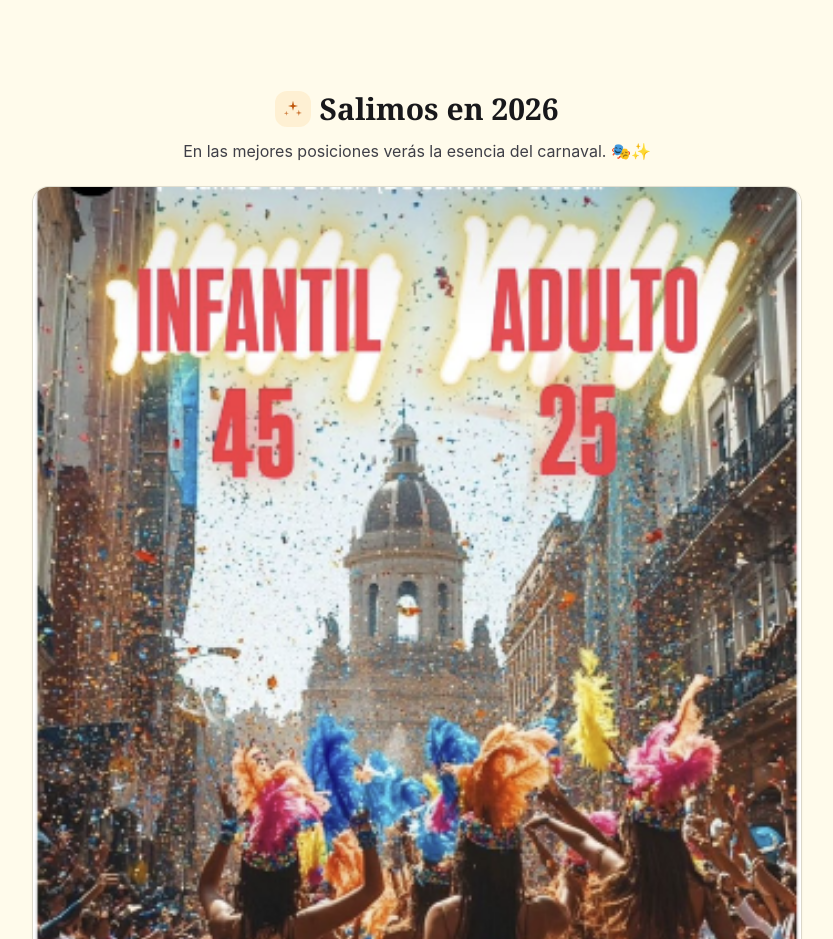
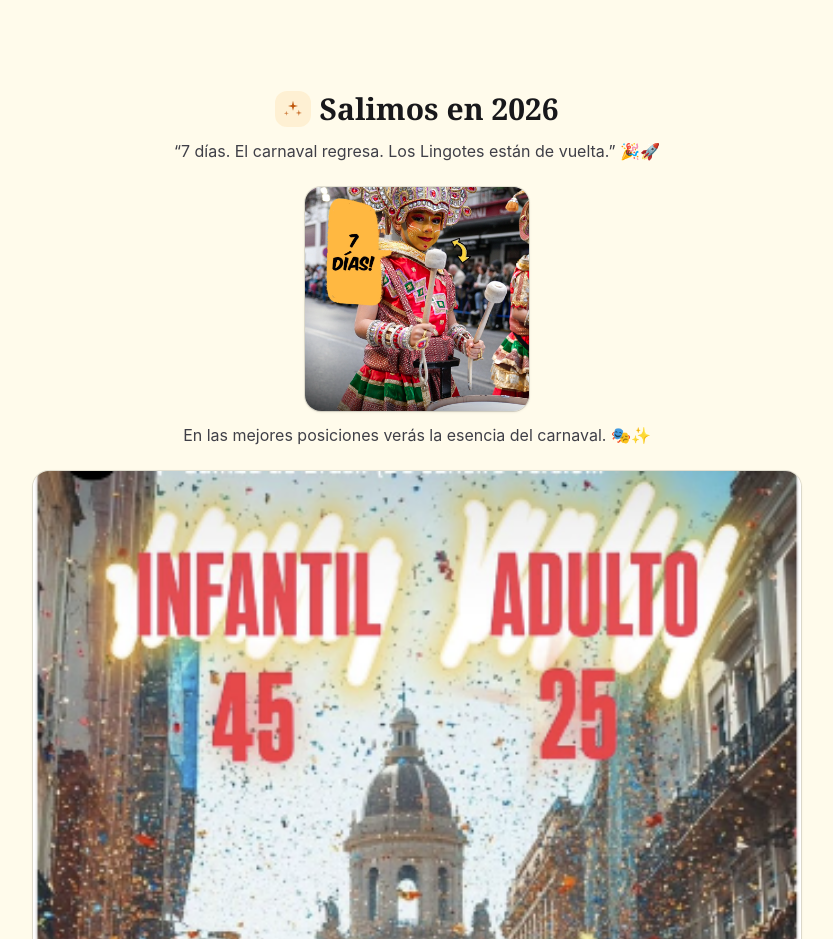
Before and after one commit to JavyProgrameitor/los-lingotes-web, an Astro site: page / in a window 1280 px wide. Shown: the part 1100-2039 px from the top of the page, without its empty margins (223-1056 px from the left). Built offline with nearby package versions, Linux system fonts and the light colour scheme; Astro itself is replaced by a stand-in of ours.

Commit message:
New commit only seven days.

```diff
--- a/src/components/MusicCarnaval.astro
+++ b/src/components/MusicCarnaval.astro
@@ -1,5 +1,5 @@
 ---
-const audioSrc = "/audio/samba-latino.mp3";
+const audioSrc = "/audio/batucada.mp3";
 ---
 
 <div class="fixed bottom-4 right-4 z-50">
--- a/src/components/Salimos.astro
+++ b/src/components/Salimos.astro
@@ -17,6 +17,21 @@ import SparkleIcon from "../icons/SparkleIcon.astro";
       Salimos en 2026
     </h2>
     <p class="mt-3 text-zinc-700 dark:text-zinc-300">
+      “7 días. El carnaval regresa. Los Lingotes están de vuelta.” 🎉🚀
+    </p>
+    <div class="mt-6 flex items-center justify-center">
+      <figure class="max-w-3xl">
+        <img
+          src="/salimos/faltan7dias.png"
+          alt="faltan 7 días para el carnaval de los lingotes"
+          class="h-56 w-56 rounded-2xl object-cover ring-1 ring-black/10 shadow-sm dark:ring-white/10"
+          loading="lazy"
+          decoding="async"
+        />
+      </figure>
+    </div>
+
+    <p class="mt-3 text-zinc-700 dark:text-zinc-300">
       En las mejores posiciones verás la esencia del carnaval. 🎭✨
     </p>
   </header>
```
Also changed, not shown: public/salimos/faltan7dias.png (added), 2 other files.
